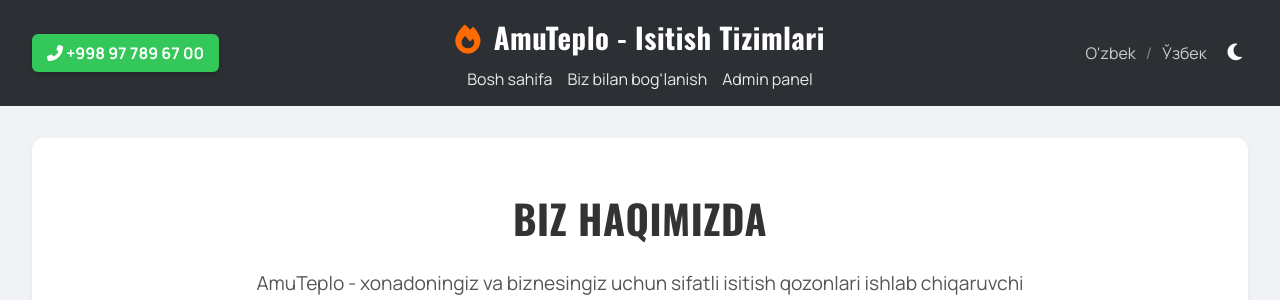
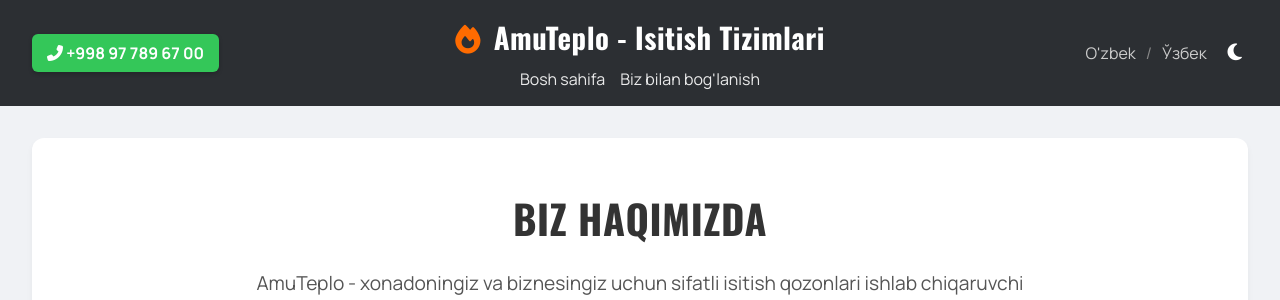
Before and after one commit to suhrobsproject/amuteplo, a Django app: a page that uses templates/base.html in a window 1280 px wide. Shown: the top 300 px of the page. Run offline with Django 5.2, Linux system fonts and the light colour scheme; data that the repository does not hold is empty.

Commit message:
Xavfsizlik sozlamalari va oxirgi dizayn o'zgarishlari

```diff
--- a/templates/base.html
+++ b/templates/base.html
@@ -28,7 +28,6 @@
             <nav style="display: flex; justify-content: center; align-items: center; flex-wrap: wrap; gap: 15px;">
                 <a href="{% url 'home' %}" style="color: white; text-decoration: none; opacity: 0.9;">{% trans "Bosh sahifa" %}</a>
                 <a href="#contact" style="color: white; text-decoration: none; opacity: 0.9;">{% trans "Biz bilan bog'lanish" %}</a>
-                <a href="/admin/" style="color: white; text-decoration: none; opacity: 0.9;">{% trans "Admin panel" %}</a>
             </nav>
         </div>
 
```
Also changed, not shown: 1 other file.
